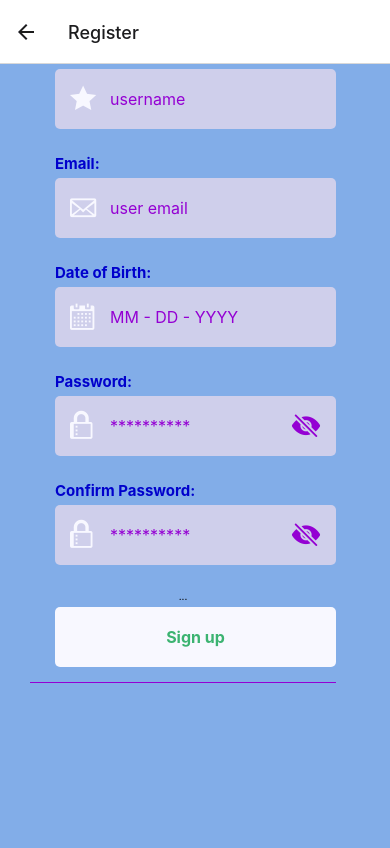
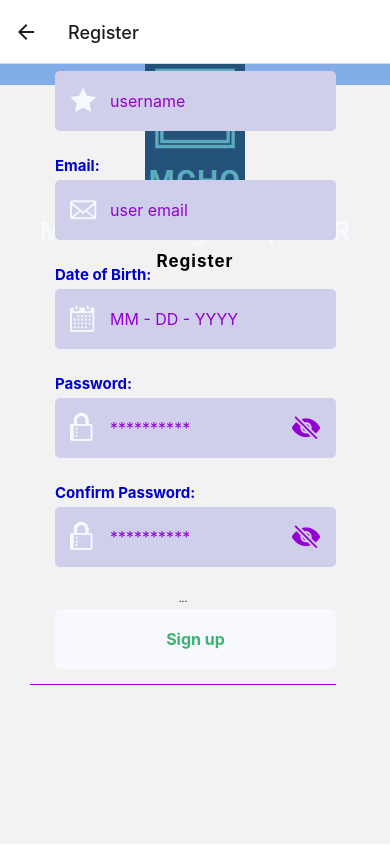
Before and after one commit to SalmanStarneo/MCHQ, a React Native app in the folder mchq/: screen /Register in a window 390 px wide. Built offline with nearby package versions, Linux system fonts and the light colour scheme.

Commit message:
wk10 updating scrolling

```diff
--- /dev/null
+++ b/mchq/src/Components/KeyboardWrapper.js
@@ -0,0 +1,17 @@
+import React from "react";
+import { Keyboard, KeyboardAvoidingView, ScrollView, TouchableWithoutFeedback } from "react-native";
+const KeyboardWrapper = ({children}) =>{
+
+    return(
+        <KeyboardAvoidingView style={{flex:1}}>
+            <ScrollView>
+                <TouchableWithoutFeedback onPress={Keyboard.dismiss}>
+                    {children}
+                </TouchableWithoutFeedback>
+            </ScrollView>
+        </KeyboardAvoidingView>
+    );
+
+}
+
+export default KeyboardWrapper;
--- a/mchq/src/Components/LoginScreen/Login.js
+++ b/mchq/src/Components/LoginScreen/Login.js
@@ -7,13 +7,13 @@ import{StyledContainer, InnerContainer, PageLogo,
     StyledInputLabel, StyledTextInput, RightSideIcon,
      Colors, InputContainer, StyledButton,
       ButtonText, AlertBox, SplitLine, SubTitle} from '../style.js'
-import { StatusBar } from 'expo-status-bar';
-
+import KeyboardWrapper from '../KeyboardWrapper';
 const {brand, darkViolet} = Colors;
 
 const Login= ({navigation}) =>{
     const [hidePassword, setHidePassword] = useState(true);
     return (
+      <KeyboardWrapper>
         <StyledContainer>
             <InnerContainer>
               <PageLogo resizeMode="cover" source={require('../../assets/mchq.png')}/>
@@ -66,6 +66,7 @@ const Login= ({navigation}) =>{
               </StyledFormArea>)}
           </Formik>
         </StyledContainer>
+      </KeyboardWrapper>
     );
   };
 
--- a/mchq/src/Components/MainScreen/Main.js
+++ b/mchq/src/Components/MainScreen/Main.js
@@ -1,27 +1,36 @@
-import React from 'react';
-import { Button, StyleSheet, Text, View } from 'react-native';
+import React,{useState} from 'react';
+// import { View } from 'react-native';
+// import {Ionicons, Octicons} from '@expo/vector-icons';
+// import { MainContainer } from 'formik';
+import{MainContainer, InnerContainer,
+      PageLogo, PageTitle, StyledFormArea,
+      Colors, InputContainer, StyledButton, UserImage,
+      ButtonText, SplitLine, SubTitle, HeaderImage} from '../style.js'
+// import { StatusBar } from 'expo-status-bar';
 
+const {brand, darkViolet} = Colors;
 
 const Main= ({navigation}) =>{
+    const [hidePassword, setHidePassword] = useState(true);
     return (
-      <View style={styles.container}>
-        <Text style={styles.texts}>MCHQ first screen</Text>
-        {/* <Button title='Back to Login' onPress={() => navigation.navigate("Login")}/> */}
-      </View>
+      <InnerContainer main={true}>
+        <HeaderImage resizeMode="cover" source={require('../../assets/header.jpg')}/>
+        <MainContainer>
+        <PageTitle >Mobile College Helper QR</PageTitle>
+          <SplitLine/>
+          <SubTitle>Main-Screen</SubTitle>
+          <StyledFormArea>
+            <UserImage resizeMode="cover" source={require('../../assets/mchq.png')}/>
+            <SplitLine/>
+              <StyledButton onPress={()=>navigation.navigate("Login")}>
+                <ButtonText>
+                  Log out
+                </ButtonText>
+              </StyledButton>
+          </StyledFormArea>
+        </MainContainer>
+    </InnerContainer>
     );
-  }
-  const styles = StyleSheet.create({
-    container: {
-      flex: 1,
-      backgroundColor: '#00CED1',
-      alignItems: 'center',
-      justifyContent: 'center',
-    },
-    texts:{
-      fontSize: 20,
-      fontWeight:'bold',
-      margin:10
-    },
-  });
+  };
 
   export default Main;
--- a/mchq/src/Components/RegisterScreen/Register.js
+++ b/mchq/src/Components/RegisterScreen/Register.js
@@ -3,6 +3,7 @@ import { View, TouchableOpacity } from 'react-native';
 import {Ionicons, Octicons} from '@expo/vector-icons';
 import DateTimePicker from '@react-native-community/datetimepicker';
 import { Formik } from 'formik';
+import KeyboardWrapper from '../KeyboardWrapper';
 import{StyledContainer, InnerContainer, PageLogo,
    PageTitle, StyledFormArea, LeftSideIcon,
     StyledInputLabel, StyledTextInput, RightSideIcon,
@@ -31,12 +32,13 @@ const Register= ({navigation}) =>{
         setShow(true);
     }
     return (
+      <KeyboardWrapper>
         <StyledContainer>
-            {/* <InnerContainer>
+                <InnerContainer>
                 <PageLogo resizeMode="cover" source={require('../../assets/mchq.png')}/>
                 <PageTitle>Mobile College Helper QR</PageTitle>
                 <SubTitle>Register</SubTitle>
-            </InnerContainer> */}
+                </InnerContainer>
             {show && (
             <DateTimePicker
             testID="dateTimePicker"
@@ -112,7 +114,7 @@ const Register= ({navigation}) =>{
                 />
                 <AlertBox>...</AlertBox>
 
-            <StyledButton onPress={() => navigation.navigate("Login")}>
+                <StyledButton onPress={() => navigation.navigate("Main")}>
                 <ButtonText>
                     Sign up
                 </ButtonText>
@@ -126,6 +128,7 @@ const Register= ({navigation}) =>{
                 </StyledFormArea>)}
             </Formik>
         </StyledContainer>
+      </KeyboardWrapper>
     );
   };
 
--- a/mchq/src/Components/style.js
+++ b/mchq/src/Components/style.js
@@ -29,6 +29,15 @@ export const InnerContainer = styled.View`
     width: 100%;
     align-items: center;
     margin-vertical:1px;
+
+    ${(props) => props.main && `
+        background-color: ${red};
+    `}
+`
+export const MainContainer = styled(InnerContainer)`
+    padding: 25px;
+    padding-top: 10px;
+    justify-content: center;
 `
 export const ExtraView = styled.View`
     flex-direction: row;
@@ -43,6 +52,21 @@ export const ExtraText = styled.Text`
     color: ${tertiary};
 `
 
+export const UserImage = styled.Image`
+    width: 100px;
+    height: 100px;
+    margin: auto;
+    border-radius: 25px;
+    border-width: 1px;
+    border-color: ${secondary};
+    margin-bottom: 10px;
+    margin-top: 10px;
+`
+export const HeaderImage = styled.Image`
+    height: 50%;
+    min-width: 100%;
+`
+
 export const PageLogo = styled.Image`
     height: 150px;
     width: 100px;
@@ -53,6 +77,11 @@ export const PageTitle = styled.Text`
     font-weight: bold;
     color: ${brand};
     padding: 5px;
+
+    ${(props) => props.main && `
+        font-size: 35px;
+        color: ${green};
+    `}
 `
 export const SubTitle = styled.Text`
     font-size: 17px;
@@ -60,6 +89,11 @@ export const SubTitle = styled.Text`
     padding-bottom: 5px;
     letter-spacing: 1px;
     font-weight: bold;
+
+    ${(props) => props.main && `
+        margin-bottom:5px;
+        font-weight: normal;
+    `}
 `
 export const StyledFormArea = styled.View`
     width: 90%;
```
Also changed, not shown: mchq/src/Components/LoginScreen/file.txt, mchq/src/assets/header.jpg (added), mchq/src/assets/salman.jpg (added). Lines whose indentation alone changed are shown as unchanged.
